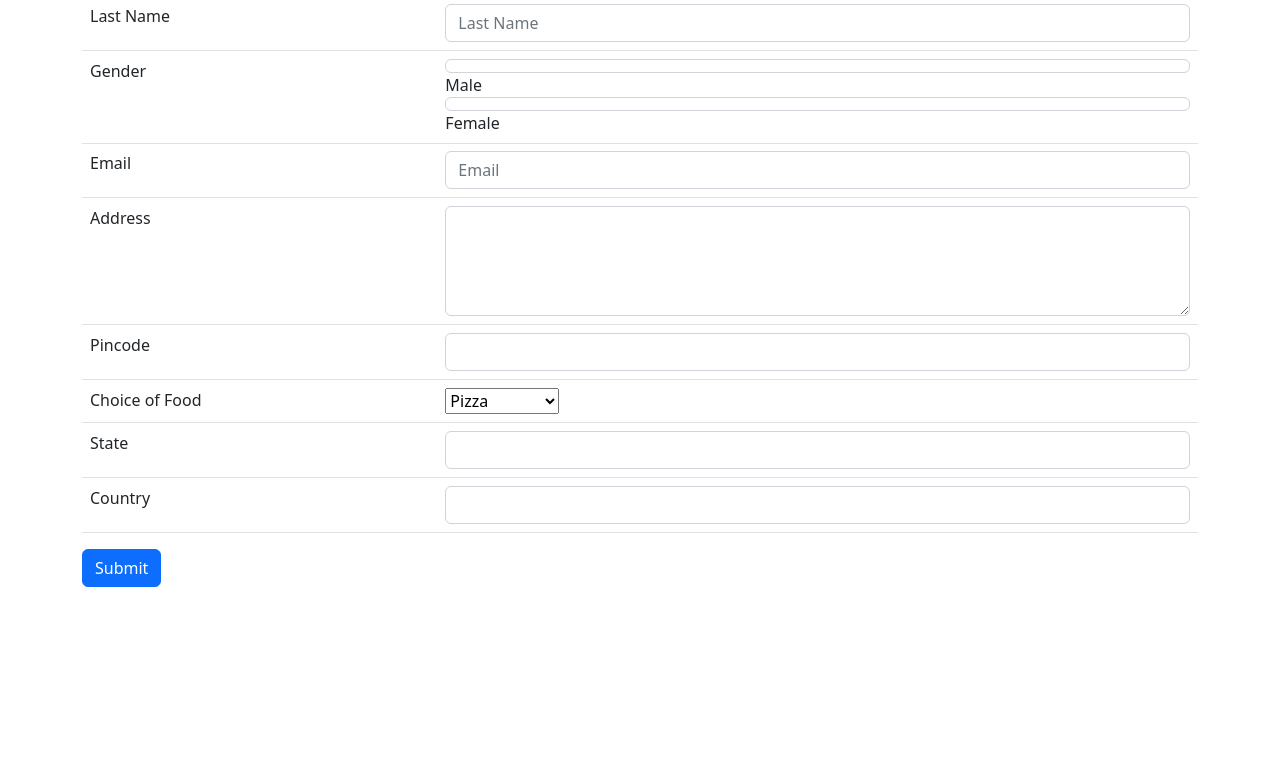
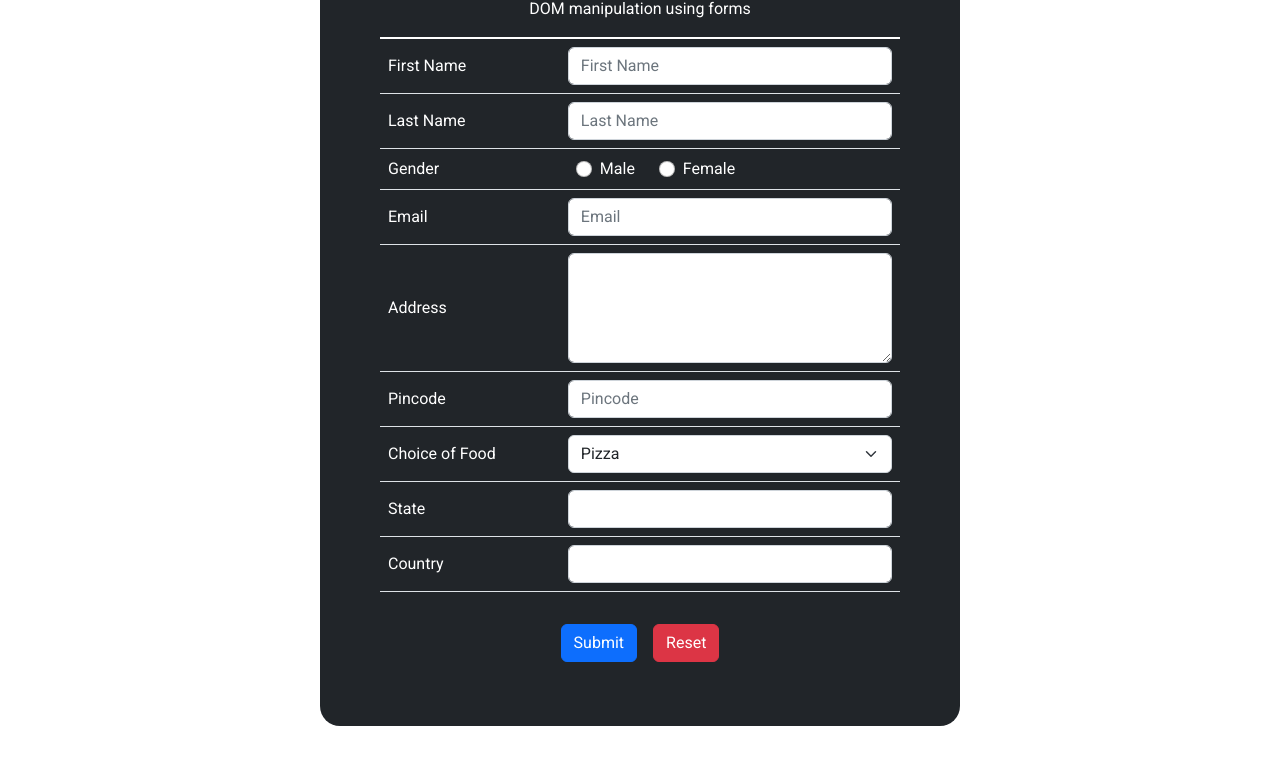
Before and after one commit to peekeah/dom-forms, a plain HTML site: page index.html in a window 1280 px wide. Shown: the part 155-929 px from the top of the page. Before the commit the page ends 800 px from the top, so only its background shows below. Drawn offline with nearby package versions, Linux system fonts and the light colour scheme.

Commit message:
fully working project

```diff
--- a/index.html
+++ b/index.html
@@ -6,8 +6,29 @@
     <meta name="viewport" content="width=device-width, initial-scale=1.0" />
     <title>Document</title>
     <link rel="stylesheet" href="style.css" />
-    <link href="https://cdn.jsdelivr.net/npm/bootstrap@5.2.0-beta1/dist/css/bootstrap.min.css" rel="stylesheet" integrity="sha384-0evHe/X+R7YkIZDRvuzKMRqM+OrBnVFBL6DOitfPri4tjfHxaWutUpFmBp4vmVor" crossorigin="anonymous">  </head>
+    <link rel="preconnect" href="https://fonts.googleapis.com" />
+    <link rel="preconnect" href="https://fonts.gstatic.com" crossorigin />
+    <link
+      href="https://fonts.googleapis.com/css2?family=Roboto&display=swap"
+      rel="stylesheet"
+    />
+    <link
+      href="https://cdn.jsdelivr.net/npm/bootstrap@5.1.3/dist/css/bootstrap.min.css"
+      rel="stylesheet"
+      integrity="sha384-1BmE4kWBq78iYhFldvKuhfTAU6auU8tT94WrHftjDbrCEXSU1oBoqyl2QvZ6jIW3"
+      crossorigin="anonymous"
+    />
+    <link
+      href="https://cdn.jsdelivr.net/npm/bootstrap@5.2.0-beta1/dist/css/bootstrap.min.css"
+      rel="stylesheet"
+      integrity="sha384-0evHe/X+R7YkIZDRvuzKMRqM+OrBnVFBL6DOitfPri4tjfHxaWutUpFmBp4vmVor"
+      crossorigin="anonymous"
+    />
+  </head>
   <body>
+
+
+
     <script src="script.js"></script>
     <script src="https://app.zenclass.in/sheets/v1/js/zen/suite/bundle.js"></script>
   </body>
--- a/script.js
+++ b/script.js
@@ -1,19 +1,30 @@
-const form = document.createElement('form');
-form.setAttribute('id', 'form');
+const element = document.createElement('div');
+element.setAttribute('class', 'container mx-auto col-10 col-lg-8 col-xl-6 my-5 py-5 px-lg-5 bg-dark text-light');
 
-form.innerHTML = `
-<h1 id="title">DOM manipulation using forms</h1>
-<p id="description">DOM manipulation using forms</p>
+element.innerHTML = `
   <form id="form" method="post" action="#">
           <div class="form-group">
             <div class="table-wrapper container">
               <table class="table">
+                <thead>
+                  <h1 id="title" class="text-center">Sign Up</h1>
+                  <p id="description" class="text-center">
+                    DOM manipulation using forms
+                  </p>
+                </thead>
+                <tbody>
                   <tr>
                     <td>
                       <label for="first-name">First Name</label>
                     </td>
                     <td>
-              <input class="form-control" id="first-name" type="text" placeholder="First Name"required/>
+                      <input
+                        class="form-control"
+                        id="first-name"
+                        type="text"
+                        placeholder="First Name"
+                        required
+                      />
                     </td>
                   </tr>
                   <tr>
@@ -21,37 +32,72 @@ form.innerHTML = `
                       <label for="last-name">Last Name</label>
                     </td>
                     <td>
-              <input class="form-control" type="text" id="last-name" placeholder="Last Name" name="lastname" required/>
+                      <input
+                        class="form-control"
+                        type="text"
+                        id="last-name"
+                        placeholder="Last Name"
+                        name="lastname"
+                        required
+                      />
                     </td>
                   </tr>
-          <tr>
+                  <tr></tr>
                   <tr>
                     <td>
                       <label id="gender" for="gender">Gender</label>
                     </td>
                     <td>
-              <input class="form-control" type="radio" name="gender"/>Male
-              <input class="form-control" type="radio" name="gender"/>Female
+                      <div class="d-flex flex-column gap-0 gap-sm-3 flex-sm-row">
+                        <span>
+                        <input
+                          class="form-check-input mx-2"
+                          type="radio"
+                          name="gender"
+                          value="male"
+                        />Male
+                      </span>
+                      <span>
+                        <input
+                          class="form-check-input mx-2"
+                          type="radio"
+                          name="gender"
+                          value="female"
+                        />Female
+                      </span>
+                      </div>
+
                     </td>
                   </tr>
-          <tr>
-
                   <tr>
                     <td>
                       <label for="email">Email</label>
                     </td>
                     <td>
-              <input class="form-control" type="email" id="email" placeholder="Email" required/>
+                      <input
+                        class="form-control"
+                        type="email"
+                        id="email"
+                        placeholder="Email"
+                        required
+                      />
                     </td>
                   </tr>
-
 
                   <tr>
                     <td>
                       <label for="address">Address</label>
                     </td>
                     <td>
-              <textarea class="form-control" id="address" rows="4" cols="21" required> </textarea>
+                      <textarea
+                        class="form-control"
+                        id="address"
+                        rows="4"
+                        cols="21"
+                        placeholder="Address"
+                        required
+                      >
+                      </textarea>
                     </td>
                   </tr>
                   <tr>
@@ -59,7 +105,14 @@ form.innerHTML = `
                       <label for="pincode">Pincode</label>
                     </td>
                     <td>
-              <input class="form-control" id="pincode" type="text" name="pincode" required/>
+                      <input
+                        class="form-control"
+                        id="pincode"
+                        type="text"
+                        name="pincode"
+                        placeholder="Pincode"
+                        required
+                      />
                     </td>
                   </tr>
 
@@ -68,7 +121,7 @@ form.innerHTML = `
                       <label for="food">Choice of Food</label>
                     </td>
                     <td>
-                <select name="food">
+                      <select name="food" id="food" class="form-select">
                         <option>Pizza</option>
                         <option>Burger</option>
                         <option>French Fries</option>
@@ -81,7 +134,12 @@ form.innerHTML = `
                       <label for="state">State</label>
                     </td>
                     <td>
-                <input class="form-control" type="text" name="state" />
+                      <input
+                        class="form-control"
+                        type="text"
+                        id="state"
+                        name="state"
+                      />
                     </td>
                   </tr>
                   <tr>
@@ -89,15 +147,50 @@ form.innerHTML = `
                       <label for="country">Country</label>
                     </td>
                     <td>
-                <input class="form-control" name="country" />
+                      <input class="form-control" id="country" name="country" />
                     </td>
                   </tr>
+                </tbody>
               </table>
-            <button type="submit" id="submit" class="btn btn-primary">Submit</button>
+              <div class="button-container d-flex gap-3 justify-content-center">
+                <button
+                  type="button"
+                  onclick="displayData()"
+                  id="submit"
+                  class="btn btn-primary my-3"
+                >
+                  Submit
+                </button>
+                <button
+                  type="reset"
+                  id="submit"
+                  class="btn btn-danger my-3"
+                >
+                  Reset
+                </button>
+              </div>
             </div>
           </div>
         </form>
 `;
 
+document.body.appendChild(element);
 
-document.body.appendChild(form);
+
+const displayData = () => {
+  data = {
+    firstname: document.querySelector("#first-name").value,
+    lastname: document.querySelector("#last-name").value,
+    email: document.querySelector("#email").value,
+    gender: document.querySelector(
+      "input[type='radio'][name='gender']:checked"
+    )?.value,
+    address: document.querySelector("#address").value,
+    pincode: document.querySelector("#pincode").value,
+    food: document.querySelector("#food").value,
+    state: document.querySelector("#state").value,
+    country: document.querySelector("#country").value,
+  };
+  console.log(data);
+  document.getElementById("form").reset()
+};
--- a/style.css
+++ b/style.css
@@ -0,0 +1,27 @@
+*{
+    font-family: 'Roboto', sans-serif;
+    color: white
+}
+
+.container {
+    border-radius: 20px;
+}
+
+button {
+    margin: 10px 0;
+}
+
+label{
+    display: flex !important;
+    flex-direction: column;
+    margin: auto;
+    height: 100%;
+}
+
+select option{
+    color: black !important;
+}
+
+td{
+    vertical-align: middle;
+}
```
Lines whose indentation alone changed are shown as unchanged.
